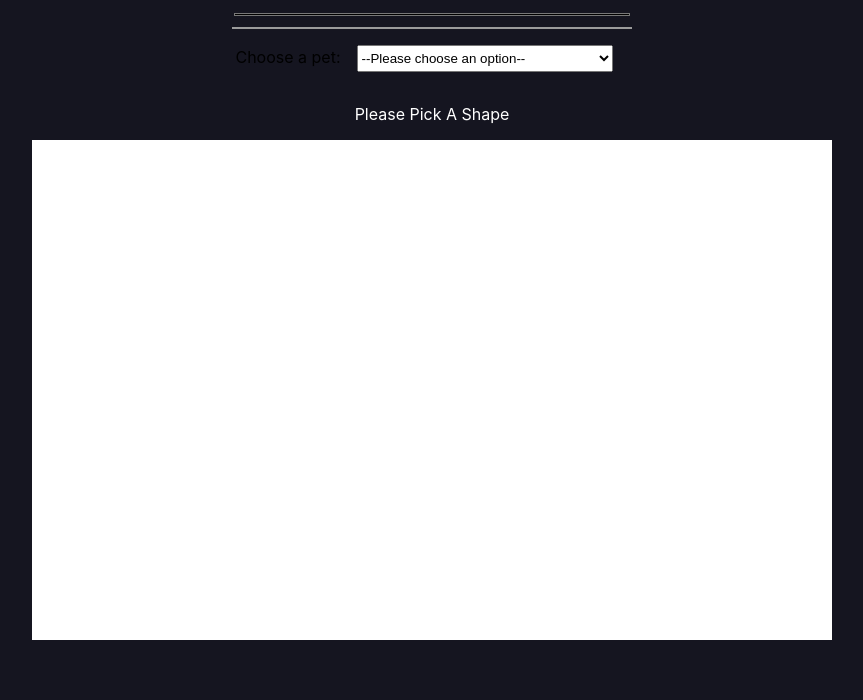
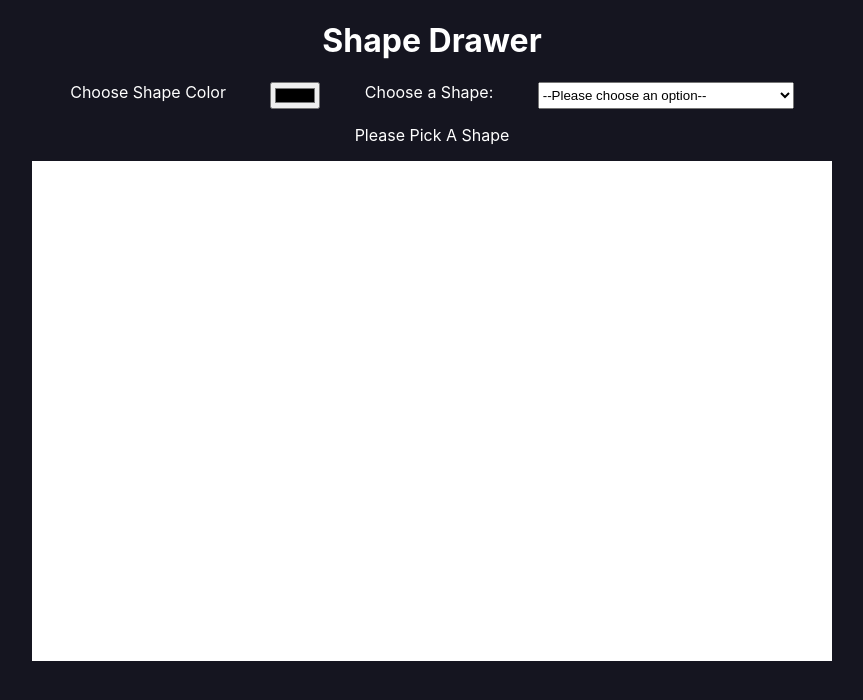
Before and after one commit to Akhenaten-Sama/svg-drawer-react, a React (Create React App) app: page / in a window 1280 px wide. Shown: the top 700 px of the page, without its empty margins (208-1071 px from the left). Built offline with nearby package versions, Linux system fonts and the light colour scheme.

Commit message:
edited layout

```diff
--- a/src/App.js
+++ b/src/App.js
@@ -23,7 +23,7 @@ function App() {
         x2:'',
         y1:'',
         y2:'',
-        color:'blue'
+        color:'black'
   })
 
 
@@ -42,7 +42,8 @@ const RemovePoint =(vector)=>{
       setState({
 
           ...state,
-          [vector]:state[vector]-1
+          [vector]:state[vector]-1,
+
 
       })
 
@@ -60,13 +61,21 @@ const handleChange =(e)=>{
  }
 
 
-  console.log(state.shape)
+
   return (
     <div className="App">
-    <div>
+
+  <header>
+ <h1 className='header'>Shape Drawer</h1>
+
+  </header>
+ <div className='set-options'>
+
+    <label for='color' id='color'>Choose Shape Color</label>
     <input type='color' name="color" onChange={handleChange}/>
-    <label for="select-shape">Choose a pet:</label>
 
+
+    <label for="shape">Choose a Shape:</label>
     <select onChange={handleChange} name="shape" id="shape-select">
         <option value={null}>--Please choose an option--</option>
         <option value="Circle">Circle</option>
@@ -76,6 +85,8 @@ const handleChange =(e)=>{
         <option value="Polygon">Polygon</option>
         <option value="PolyLine">PolyLine</option>
     </select>
+
+
     </div>
 
     <Shape
--- a/src/App.scss
+++ b/src/App.scss
@@ -9,13 +9,26 @@ $gray: #9b9b9b;
   width: 20%;
 }
 
-input {
+.header{
+  color: $white
+}
+
+
+.set-options{
+  display: flex;
+  flex-direction: row;
+  justify-content: space-around;
+  width: 60vw;
+}
+
+
+.form-input {
   font-family: inherit;
   width: 100%;
   border: 0;
   border-bottom: 2px solid $gray;
   outline: 0;
-  font-size: 1.3rem;
+  font-size: 1rem;
   color: $white;
   padding: 7px 0;
   background: transparent;
@@ -33,18 +46,18 @@ input {
 }
 
 .form__label {
-  position: absolute;
-  top: 0;
+  //position: absolute;
+ // top: 0;
   display: block;
   transition: 0.2s;
   font-size: 1rem;
   color: $gray;
 }
 
-input:focus {
+.form-input:focus {
   ~ .form__label {
-    position: absolute;
-    top: 0;
+    position: relative;
+    top: 3px;
     display: block;
     transition: 0.2s;
     font-size: 1rem;
@@ -78,7 +91,6 @@ input:focus {
 select{
   width: 20vw;
   height: 2em;
-  margin:1rem
 }
 
 .App-logo {
--- a/src/Components/Shape.js
+++ b/src/Components/Shape.js
@@ -18,11 +18,11 @@ const Shape = ({ state, handleChange, handlePoint, RemovePoint }) => {
 
 
 	for (let index = 0; index < state.polyl; index++) {
-		polyline.push(<input name="polyg" onChange={handleChange} type="number" placeholder="point" />);
+		polyline.push(<input className='form-input' name="polyg" onChange={handleChange} type="number" placeholder="point" />);
 	}
 
 	for (let index = 0; index < state.polyg; index++) {
-		polygon.push(<input name="polyl" onChange={handleChange} type="number" placeholder="point" />);
+		polygon.push(<input className='form-input' name="polyl" onChange={handleChange} type="number" placeholder="point" />);
 	}
 
 	switch (shape) {
@@ -30,13 +30,13 @@ const Shape = ({ state, handleChange, handlePoint, RemovePoint }) => {
 			return (
 				<div className="options">
 					<div>
-						<input name="width" id="width" onChange={handleChange} type="number" placeholder="width" />
+						<input className='form-input' name="width" id="width" onChange={handleChange} type="number" placeholder="width" />
 						<label for="width" class="form__label">
 							Width
 						</label>
 					</div>
 
-					<input name="height" id="height" onChange={handleChange} type="number" placeholder="height" />
+					<input className='form-input' name="height" id="height" onChange={handleChange} type="number" placeholder="height" />
 					<label for="height" class="form__label">
 						Height
 					</label>
@@ -48,7 +48,10 @@ const Shape = ({ state, handleChange, handlePoint, RemovePoint }) => {
 		case 'Circle':
 			return (
 				<div className="options">
-					<input name="circle" onChange={handleChange} type="number" placeholder="radius" />
+                    <input className='form-input' name="circle" onChange={handleChange} type="number" placeholder="radius" />
+                    <label for="circle" class="form__label">
+						Radius
+					</label>
 					{ReactDOM.createPortal(circ, SVG)}
 				</div>
 			);
@@ -56,8 +59,14 @@ const Shape = ({ state, handleChange, handlePoint, RemovePoint }) => {
 		case 'Ellipse':
 			return (
 				<div className="options">
-					<input name="xradius"  onChange={handleChange} type="number" placeholder="xradius" />
-                    <input name="yradius"  onChange={handleChange} type="number" placeholder="yradius" />
+                    <input className='form-input' name="xradius"  onChange={handleChange} type="number" placeholder="xradius" />
+                    <label for="xradius" class="form__label">
+						Xradius
+					</label>
+                    <input className='form-input' name="yradius"  onChange={handleChange} type="number" placeholder="yradius" />
+                    <label for="yradius" class="form__label">
+						Yradius
+					</label>
                     {ReactDOM.createPortal(Ellipse, SVG) }
 				</div>
 			);
@@ -65,10 +74,22 @@ const Shape = ({ state, handleChange, handlePoint, RemovePoint }) => {
 		case 'Line':
 			return (
 				<div className="options">
-					<input name="x1" onChange={handleChange} type="number" placeholder="x1" />
-					<input name="x2" onChange={handleChange} type="number" placeholder="x2" />
-					<input name="y1" onChange={handleChange} type="number" placeholder="y2" />
-					<input name="y2" onChange={handleChange} type="number" placeholder="y2" />
+                    <input className='form-input' name="x1" onChange={handleChange} type="number" placeholder="x1" />
+                    <label for="x1" class="form__label">
+						x1
+					</label>
+                    <input className='form-input' name="x2" onChange={handleChange} type="number" placeholder="x2" />
+                    <label for="x2" class="form__label">
+						x2
+					</label>
+                    <input className='form-input' name="y1" onChange={handleChange} type="number" placeholder="y2" />
+                    <label for="y1" class="form__label">
+						y1
+					</label>
+                    <input className='form-input' name="y2" onChange={handleChange} type="number" placeholder="y2" />
+                    <label for="y2" class="form__label">
+						y2
+					</label>
 					{ReactDOM.createPortal(Line, SVG)}
 				</div>
 			);
--- a/src/index.css
+++ b/src/index.css
@@ -15,6 +15,9 @@ body {
   color:white;
 }
 
+label{
+  color:white;
+}
 
 svg{
   background: white;
```
